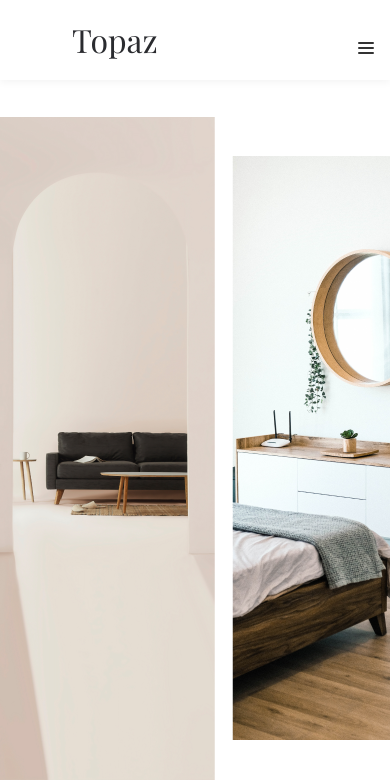
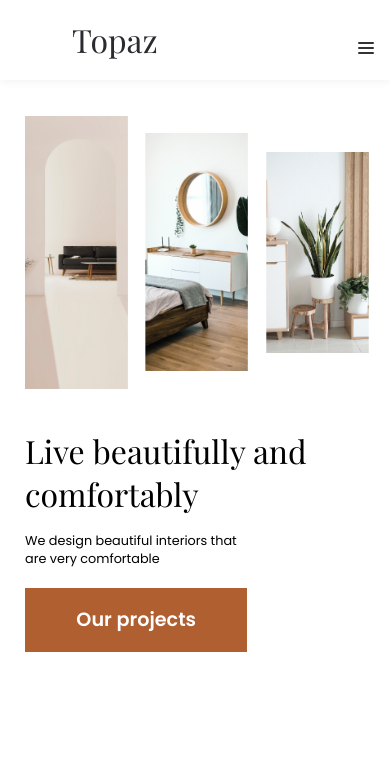
Before and after one commit to habibwritescode/topaz, a Next.js app: page / in a window 390 px wide. Shown: the top 783 px of the page. Built offline with nearby package versions, Linux system fonts and the light colour scheme.

Commit message:
Finish header responsiveness

```diff
--- a/components/Header.js
+++ b/components/Header.js
@@ -1,5 +1,4 @@
 import Button from "./Button";
-import Image from 'next/image';
 
 const Header = () => {
   return (
@@ -7,16 +6,19 @@ const Header = () => {
       <div className='header__text-box'>
         <h1 className='heading-primary'>Live beautifully and comfortably</h1>
         <p className='header__paragraph paragraph'>We design beautiful interiors that are very comfortable</p>
-        <Button name={'Our projects'}/>
+        <Button classN='header__button' name={'Our projects'}/>
       </div>
 
       <div className='header__gallery'>
-        {/* <Image className='header__image' src="/images/inside-weather.png" width={249.74} height={663} /> */}
-        {/* <Image className='header__image' src="/images/minh-pham.png" width={250.87} height={584} alt=""/> */}
-        {/* <Image className='header__image' src="/images/minh-pham2.png" width={249.74} height={490} alt=""/> */}
-        <img src="/images/inside-weather.png" className='header__image header__image--1' alt=""/>
-        <img src="/images/minh-pham.png" className='header__image header__image--2' alt=""/>
-        <img src="/images/minh-pham2.png" className='header__image header__image--3' alt=""/>
+        <div className='header__image-box header__image-box--1'>
+          <img src="/images/inside-weather.png" className='header__image header__image--1' alt=""/>
+        </div>
+        <div className='header__image-box header__image-box--2'>
+          <img src="/images/minh-pham.png" className='header__image header__image--2' alt=""/>
+        </div>
+        <div className='header__image-box header__image-box--3'>
+          <img src="/images/minh-pham2.png" className='header__image header__image--3' alt=""/>
+        </div>
       </div>
     </header>
   )
--- a/styles/layouts/_header.scss
+++ b/styles/layouts/_header.scss
@@ -1,39 +1,87 @@
 .header{
   display: flex;
   justify-content: center;
-  padding: 4.6rem 6.6rem 0 13.9rem;
+  margin: 4.6rem 6.6rem 16.7rem 13.9rem;
+
+  @include respond(tab-land){
+    align-items: center;
+  }
+
+  @include respond(tab-port){
+    margin-left: 7rem;
+  }
+
+  @include respond(phone){
+    flex-direction: column-reverse;
+    align-items: flex-start;
+    margin: 4.5rem 2.65rem 7rem 3.125rem;
+  }
 
   &__text-box{
     max-width: 36.5rem;
-    margin:12.3rem 5.8rem 0 0;
+    margin: 12.3rem 5.8rem 0 0;
+
+    @include respond(tab-land){
+      margin-top: 0;
+    }
+
+    @include respond(phone){
+      margin-top: 4.5rem;
+    }
   }
 
   &__paragraph{
     margin: 3rem 0 6.1rem;
+
+    @include respond(tab-land){
+      margin-top: 2rem;
+      margin-bottom: 4rem;
+    }
+
+    @include respond(tab-port){
+      margin-top: 2.125rem;
+      margin-bottom: 2.5rem;
+      width: 29rem;
+    }
+
+    @include respond(sm-phone){
+      width: 27rem;
+    }
   }
 
   &__gallery{
     display: flex;
     flex-wrap: nowrap;
     align-items: center;
+    max-width: 75rem;
   }
 
-  &__image{
+  &__image-box{
     animation-name: slideFromRight;
     animation-duration: 1s;
     animation-timing-function: ease-out;
     animation-fill-mode: backwards;
+    flex: 0 1 33%;
 
     &--2{
       animation-delay: .5s;
     }
 
     &--3{
-      animation-delay: 1s;
+      animation-delay: .8s;
     }
+
     &:nth-child(2){
       margin: 0 2.2rem;
+
+      @include respond(sm-phone){
+        margin: 0 1.12rem;
+      }
     }
   }
 
+  &__image{
+    max-width: 100%;
+    object-fit: cover;
+  }
 }
```
